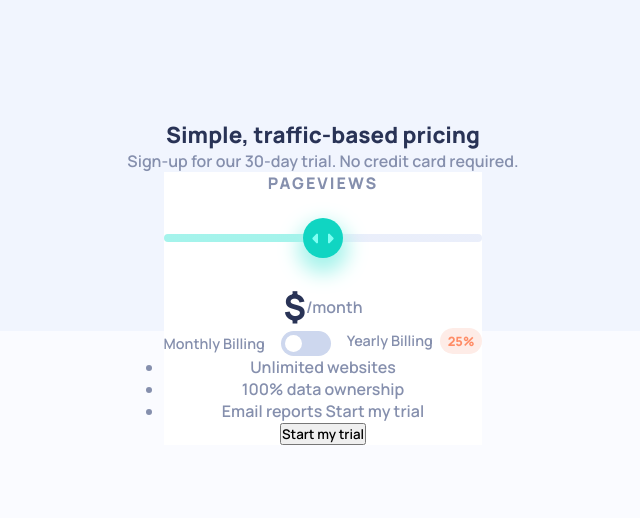
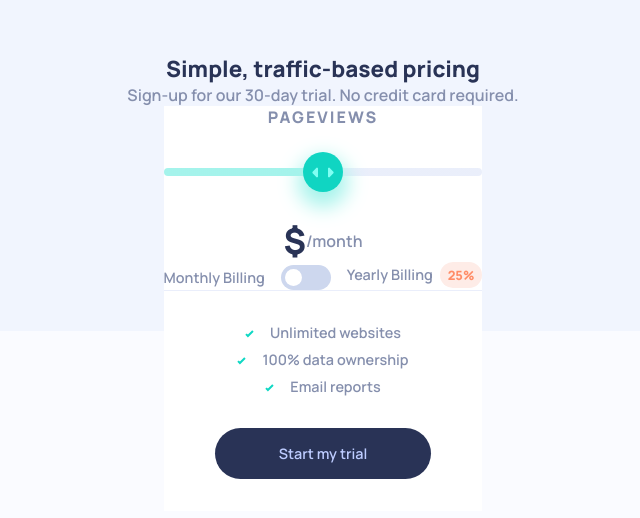
Before and after one commit to t-devl/interactive-pricing-component, a plain HTML site: page index.html in a window 1280 px wide. Shown: the part 118-636 px from the top of the page, without its empty margins (317-957 px from the left). Drawn offline with Linux system fonts and the light colour scheme.

Commit message:
Style footer

```diff
--- a/index.html
+++ b/index.html
@@ -41,13 +41,13 @@
             </div>
           </div>
         </div>
-        <div>
-          <ul>
-            <li>Unlimited websites</li>
-            <li>100% data ownership</li>
-            <li>Email reports Start my trial</li>
+        <div class="footer">
+          <ul class="features">
+            <li class="feature">Unlimited websites</li>
+            <li class="feature">100% data ownership</li>
+            <li class="feature">Email reports</li>
           </ul>
-          <button>Start my trial</button>
+          <button class="start-btn">Start my trial</button>
         </div>
       </div>
     </div>
--- a/style.css
+++ b/style.css
@@ -196,3 +196,32 @@ button {
   box-shadow: 0 10px 20px 5px hsl(174, 77%, 80%);
   cursor: pointer;
 }
+
+.footer {
+  padding: 2rem 1.5rem;
+  border-top: 1px solid var(--lighterGreyishBlue);
+}
+
+.features {
+  margin-bottom: 2rem;
+  font-size: 0.9rem;
+  list-style: none;
+}
+
+.feature {
+  margin-bottom: 0.5rem;
+}
+
+.feature::before {
+  content: url("images/icon-check.svg");
+  margin-right: 1rem;
+}
+
+.start-btn {
+  padding: 1rem 4rem;
+  border: none;
+  border-radius: 30px;
+  color: var(--paleBlue);
+  background-color: var(--darkDesaturatedBlue);
+  font-size: 0.9rem;
+}
```
